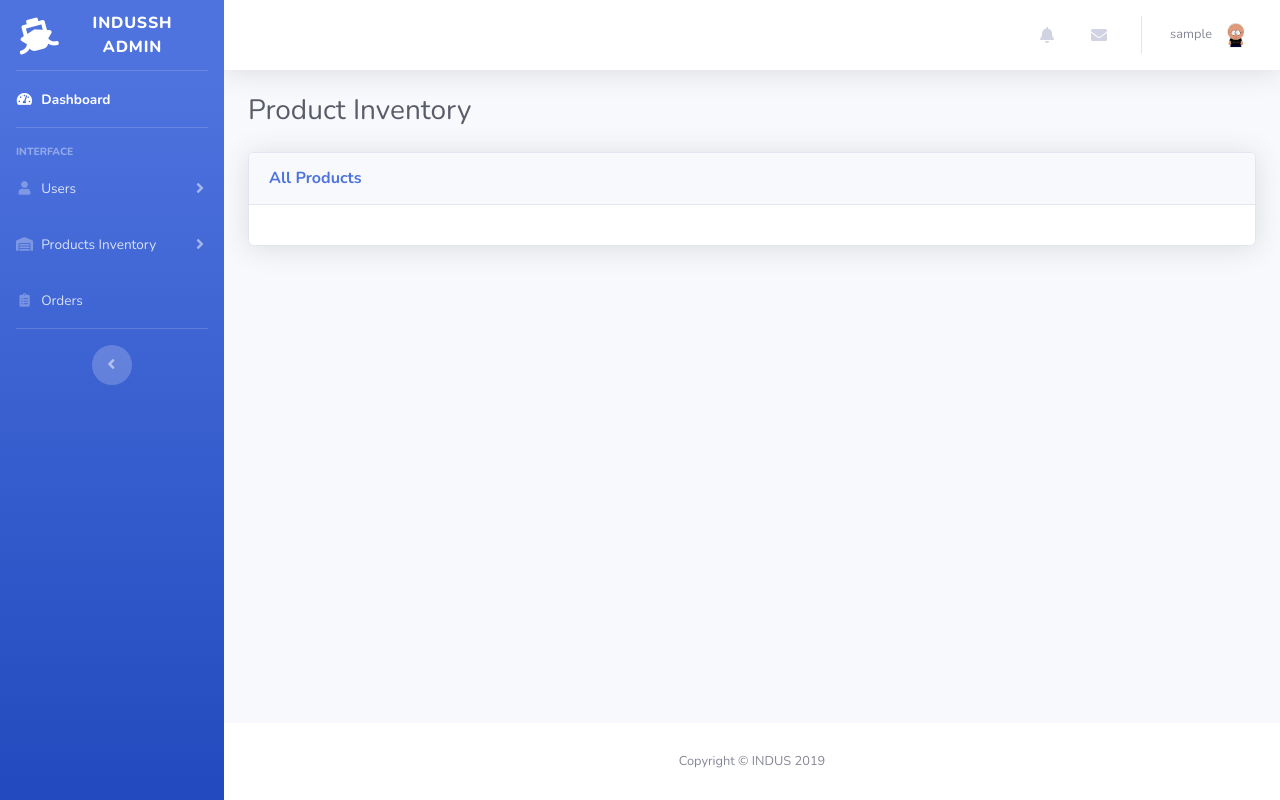
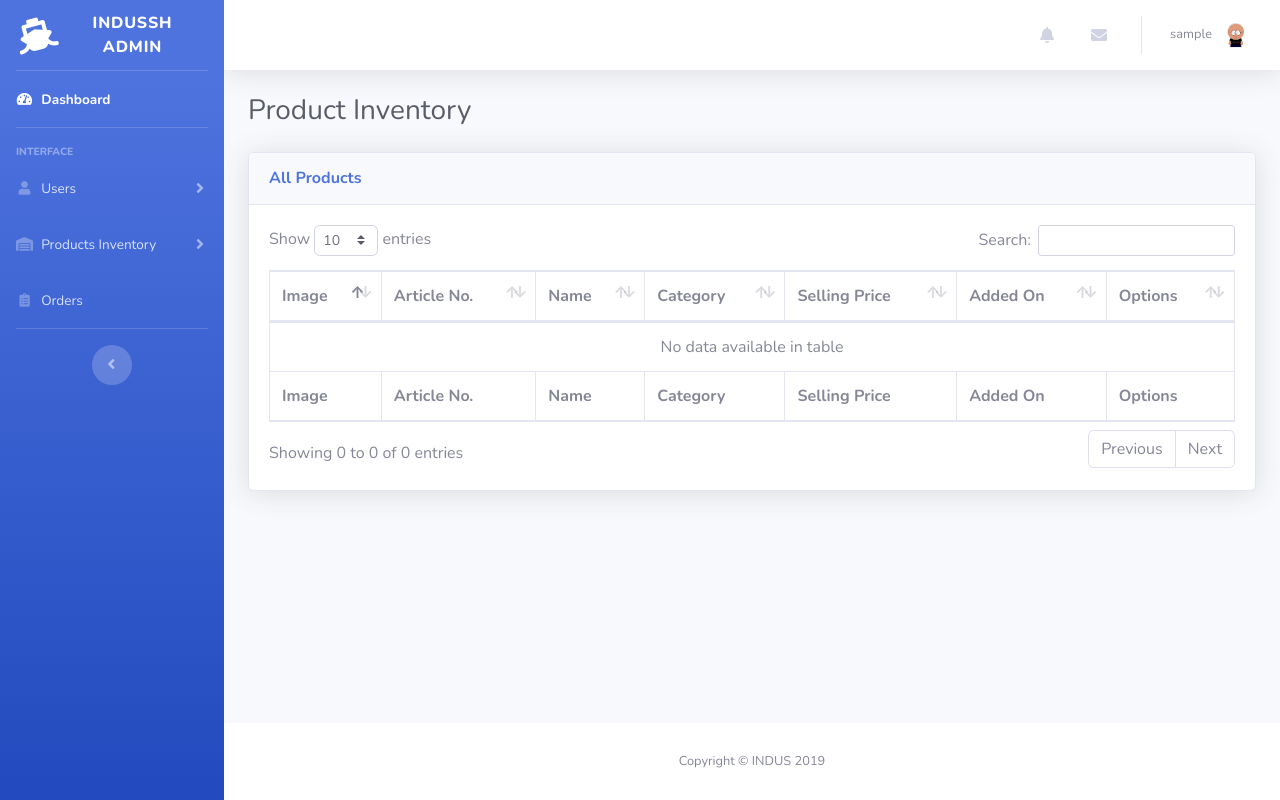
Before and after one commit to muhammadalised/indussh, a Flask app: page /admin/products in a window 1280 px wide. Run offline with Flask 2, Linux system fonts and the light colour scheme; the visitor is signed in with stand-in values (Sample User, id 1); data comes from the database, SQL or seed files in the repository; data that the repository does not hold is empty; some libraries are stand-ins or nearby versions.

Commit message:
Restructured the products records template

```diff
--- a/indussh/templates/admin/products.html
+++ b/indussh/templates/admin/products.html
@@ -14,35 +14,54 @@
               <h6 class="m-0 font-weight-bold text-primary">All Products</h6>
             </div>
             <div class="card-body">
-              <div class="row">
-                {% for product in products %}
-                      <div class="col-sm-6 col-lg-3 mb-4" data-aos="fade-up">
-                          <div class="block-4 text-center border">
-                            <figure class="block-4-image">
-                              <a href="#"><img src="{{ url_for('static', filename='uploads/product_images/' + product.image_file) }}" alt="Image placeholder" class="img-fluid"></a>
-                            </figure>
-                            <div class="block-4-text p-4">
-                              <h5>{{product.name}}</h5>
-                              <p class="mb-0">{{ product.article_no }}</p>
-                              <p class="text-primary font-weight-bold">{{price}}</p>
-
-                              <a href="#" class="btn btn-success btn-icon-split btn-sm">
-                                  <span class="icon text-white-50">
-                                    <i class="fas fa-info"></i>
-                                  </span>
-                                  <span class="text">Details</span>
-                              </a>
-                              <a href="#" class="btn btn-danger btn-icon-split btn-sm">
-                                  <span class="icon text-white-50">
-                                    <i class="fas fa-trash"></i>
-                                  </span>
-                                  <span class="text">Delete</span>
-                              </a>
-                            </div>
-
-                          </div>
-                        </div>
-                {% endfor %}
+              <div class="table-responsive">
+                <table class="table table-bordered" id="dataTable" width="100%" cellspacing="0">
+                  <thead>
+                      <tr>
+                        <th>Image</th>
+                        <th>Article No.</th>
+                        <th>Name</th>
+                        <th>Category</th>
+                        <th>Selling Price</th>
+                        <th>Added On</th>
+                        <th>Options</th>
+                      </tr>
+                    </thead>
+                    <tfoot>
+                      <tr>
+                        <th>Image</th>
+                        <th>Article No.</th>
+                        <th>Name</th>
+                        <th>Category</th>
+                        <th>Selling Price</th>
+                        <th>Added On</th>
+                        <th>Options</th>
+                      </tr>
+                    </tfoot>
+                    <tbody>
+                      {% for product in products %}
+                          <tr>
+                              <td><img src="{{ url_for('static', filename='uploads/product_images/' + product.image_file) }}" alt="avatar" width="75" height="70"></td>
+                              <td>{{ product.article_no }}</td>
+                              <td>{{ product.name }}</td>
+                              <td>{{ product.category }}</td>
+                              <td>{{ product.price }}</td>
+                              <td>{{ product.added_on }}</td>
+                              <td class="text-center">
+                                <a href="#" class="btn btn-info btn-sm">
+                                  Details
+                                </a>
+                                <a href="#" class="btn btn-danger btn-circle btn-sm">
+                                  <i class="fas fa-trash"></i>
+                                </a>
+                                <a href="#" class="btn btn-warning btn-circle btn-sm">
+                                  <i class="fas fa-edit"></i>
+                                </a>
+                              </td>
+                          </tr>
+                      {% endfor %}
+                    </tbody>
+                </table>
               </div>
             </div>
           </div>
--- a/indussh/templates/admin/staff.html
+++ b/indussh/templates/admin/staff.html
@@ -8,10 +8,9 @@
           <!-- Page Heading -->
           <h1 class="h3 mb-4 text-gray-800">Users</h1>
 
-          <!-- DataTales Example -->
           <div class="card shadow mb-4">
             <div class="card-header py-3">
-              <h6 class="m-0 font-weight-bold text-primary">Admins</h6>
+              <h6 class="m-0 font-weight-bold text-primary">Staff</h6>
             </div>
             <div class="card-body">
               <div class="table-responsive">
```
